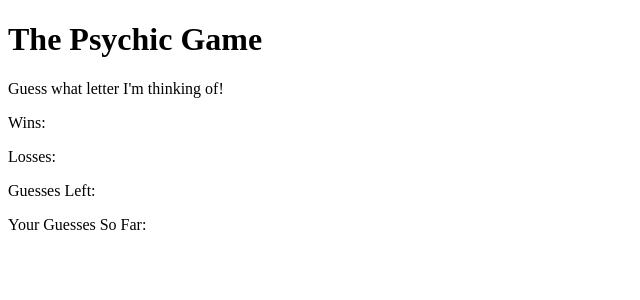
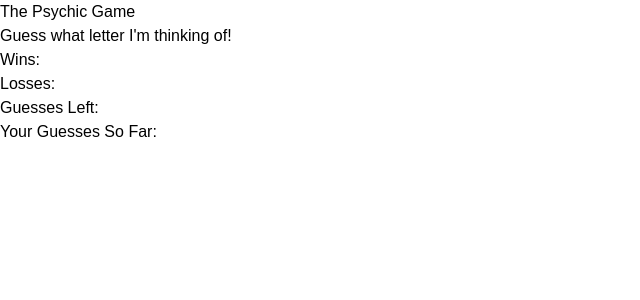
Before and after one commit to markacody/week-3-game, a PHP site: page / in a window 1280 px wide. Shown: the top 300 px of the page, without its empty margins (0-640 px from the left). Run offline with PHP 8.4, Linux system fonts and the light colour scheme.

Commit message:
turning in

```diff
--- /dev/null
+++ b/assets/css/reset.css
@@ -0,0 +1,48 @@
+/* http://meyerweb.com/eric/tools/css/reset/
+   v2.0 | 20110126
+   License: none (public domain)
+*/
+
+html, body, div, span, applet, object, iframe,
+h1, h2, h3, h4, h5, h6, p, blockquote, pre,
+a, abbr, acronym, address, big, cite, code,
+del, dfn, em, img, ins, kbd, q, s, samp,
+small, strike, strong, sub, sup, tt, var,
+b, u, i, center,
+dl, dt, dd, ol, ul, li,
+fieldset, form, label, legend,
+table, caption, tbody, tfoot, thead, tr, th, td,
+article, aside, canvas, details, embed,
+figure, figcaption, footer, header, hgroup,
+menu, nav, output, ruby, section, summary,
+time, mark, audio, video {
+	margin: 0;
+	padding: 0;
+	border: 0;
+	font-size: 100%;
+	font: inherit;
+	vertical-align: baseline;
+}
+/* HTML5 display-role reset for older browsers */
+article, aside, details, figcaption, figure,
+footer, header, hgroup, menu, nav, section {
+	display: block;
+}
+body {
+	line-height: 1;
+}
+ol, ul {
+	list-style: none;
+}
+blockquote, q {
+	quotes: none;
+}
+blockquote:before, blockquote:after,
+q:before, q:after {
+	content: '';
+	content: none;
+}
+table {
+	border-collapse: collapse;
+	border-spacing: 0;
+}
--- a/assets/css/styles.css
+++ b/assets/css/styles.css
@@ -1,3 +1,10 @@
+body {
+	font-family: arial, sans-serif;
+	line-height: 1.5;
+}
+h1 {
+	font-size: 1em;
+}
 .wins {
 	font-style: normal;
 }
--- a/assets/javascript/script.js
+++ b/assets/javascript/script.js
@@ -10,7 +10,6 @@ function initApplication(){
 	// create array of possible choices
 	// name variables: computerGuess, userGuess, wins, losses, left, done
 	var letters = ['a','b','c','d','e','f','g','h','i','j','k','l','m','n','o','p','q','r','s','t','w','x','y','z'];
-	var cSays = "";
 	var uGuess = "";
 	var wins = 0;
 	var losses = 0;
@@ -18,16 +17,30 @@ function initApplication(){
 	var done = 0;
 
 	// computer picks letter from the array
+	var cSaysLetter = letters[Math.floor(Math.random() * letters.length)];
+	console.log("The letter is " + cSaysLetter);
 
-	// loop gives user 9 inputs
+	for (var i = 0; i <= 9; i++) {
+		var uGuess = document.onkeypress=function(event){
+			var x = event.keyCode;
+			var y = String.fromCharCode(x);
+			console.log("Your guess is " + y);
+			if (y == cSaysLetter) {
+				wins++;
+				document.getElementById("wins").innerHTML = wins;
+			};
+			done = document.getElementById("done");
+			done.insertAdjacentHTML('beforeend', y + ", ");
+			turns--;
+			document.getElementById("turns").innerHTML = turns;
+			if (i == 9 && y !== cSaysLetter) {
+				losses++;
+				document.getElementById("losses").innerHTML = losses;
+			};
+		};
+	};
 
-		// capture input in variable
-		// decrement turns and replace # in "turns"
-		// append input to "done"
-		// compare input to cSays
-			 //if match, increment wins and append to wins
-			 //if no match continue
-// after 9 attempts increment losses and append to losses
-// restart game
+	done = document.getElementById("done").innerHTML = "";
+	turns = 9;
 
 };
--- a/index.html
+++ b/index.html
@@ -3,14 +3,17 @@
 <head>
 	<meta charset="UTF-8">
 	<title>Document</title>
+	<link rel="stylesheet" href="assets/css/reset.css">
+	<link rel="stylesheet" href="assets/css/styles.css">
 	<script src="assets/javascript/script.js"></script>
 </head>
-<body>
+<body id="body">
 	<h1>The Psychic Game</h1>
 	<p>Guess what letter I'm thinking of!</p>
-	<p>Wins:<div class="wins"></div></p>
-	<p>Losses:<div class="losses"></div></p>
-	<p>Guesses Left:<div class="turns"></div></p>
-	<p>Your Guesses So Far:<div class="done"></div></p>
+	<p>Wins:<div id="wins"></div></p>
+	<p>Losses:<div id="losses"></div></p>
+	<p>Guesses Left:<div id="turns"></div></p>
+	<p>Your Guesses So Far:<div id="done"></div></p>
+	<p><div id="msg"></div></p>
 </body>
 </html>
```
